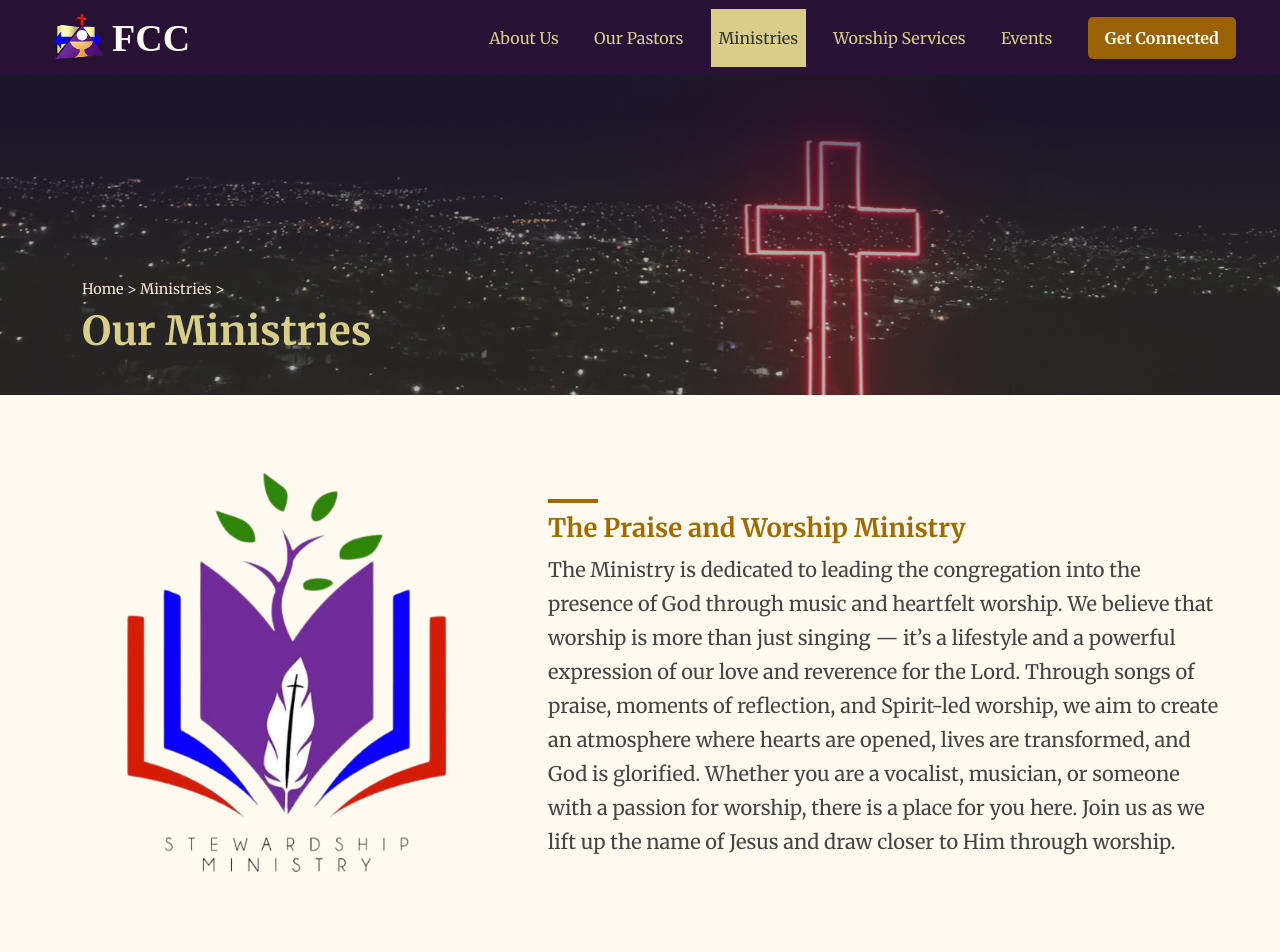
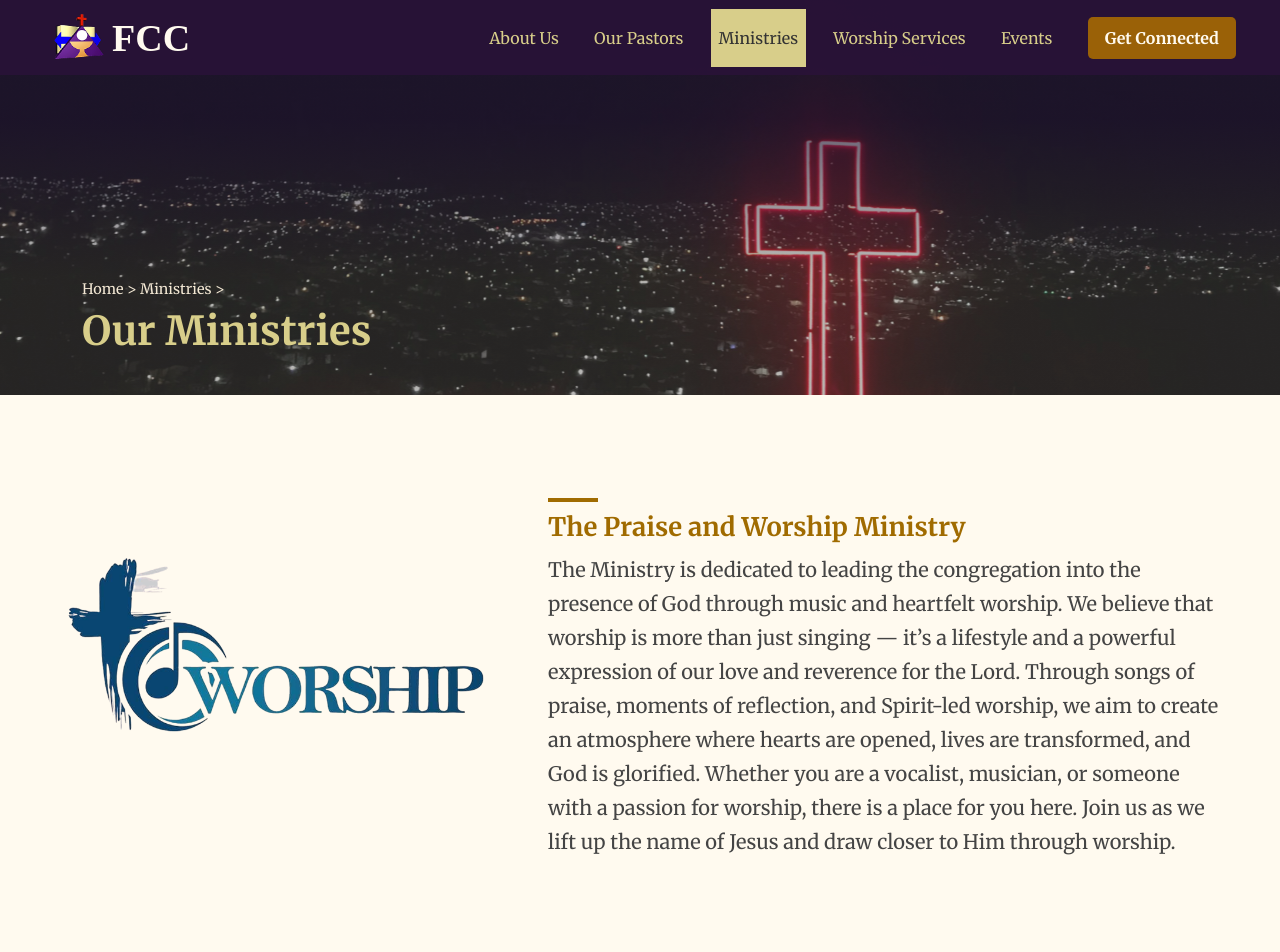
Before and after one commit to MMR214/FCC, a website: page Ministry-Page.html in a window 1280 px wide. Shown: the top 952 px of the page. Drawn offline with nearby package versions, Linux system fonts and the light colour scheme.

Commit message:
ministry-page logo praise and worship

```diff
--- a/Ministry-Page.html
+++ b/Ministry-Page.html
@@ -121,7 +121,7 @@
 
 <section class="get-connected-section">
     <div class="connected-image">
-      <img src="assets/images/Ministry Logos/Admin & Finance Cluster/Stewardship Logo.png" alt="Get Connected">
+      <img src="assets/images/Ministry Logos/Worship Cluster/Praise & Worship Logo.png" alt="Get Connected">
     </div>
     <div class="connected-text">
       <h2>The Praise and Worship Ministry</h2>
```
